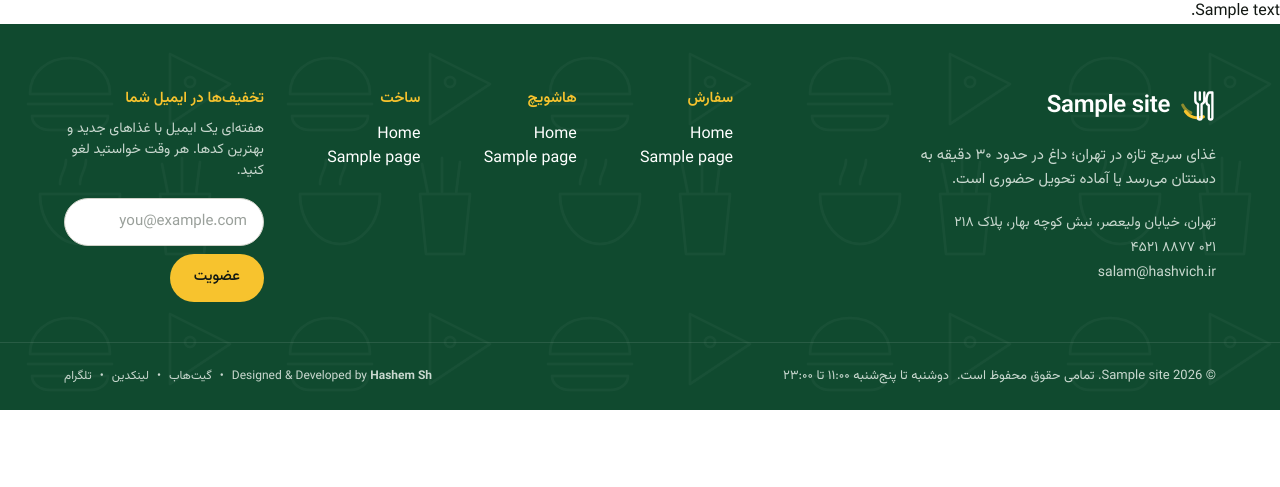
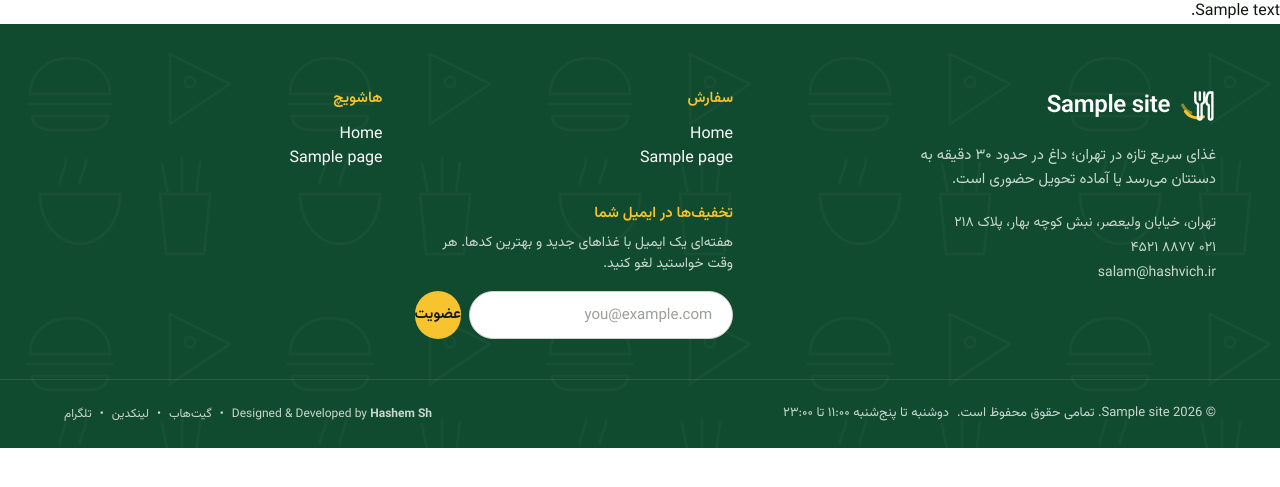
Before and after one commit to hashemsh/hashvich-wordpress-theme, a WordPress theme: template page.php in a window 1280 px wide. Shown: the part 84-571 px from the top of the page. Run offline with PHP 8.4 and a stand-in for WordPress, Linux system fonts and the light colour scheme; the site name, menu and one post (Sample post) are stand-ins, and other content is empty.

Commit message:
refactor(footer): expand newsletter box width, remove build column, and align submit button inline with input

```diff
--- a/footer.php
+++ b/footer.php
@@ -36,7 +36,7 @@ defined( 'ABSPATH' ) || exit;
 			</div>
 
 			<!-- ستون ۲: لینک‌های راهنما و خبرنامه -->
-			<div class="grid gap-10 sm:grid-cols-3 lg:grid-cols-[1fr_1fr_1fr_1.6fr]">
+			<div class="grid gap-8 sm:grid-cols-2 lg:grid-cols-[1fr_1fr_2.4fr]">
 
 				<!-- ستون لینک‌های سفارش -->
 				<div>
@@ -88,39 +88,15 @@ defined( 'ABSPATH' ) || exit;
 					?>
 				</div>
 
-				<!-- ستون لینک‌های ساخت و توسعه -->
-				<div>
-					<h2 class="mb-3 text-[15px] font-semibold text-sun"><?php esc_html_e( 'ساخت', 'hashvich' ); ?></h2>
-					<?php
-					if ( has_nav_menu( 'footer_more' ) ) {
-						wp_nav_menu(
-							array(
-								'theme_location' => 'footer_more',
-								'container'      => false,
-								'menu_class'     => 'flex flex-col',
-								'fallback_cb'    => false,
-							)
-						);
-					} else {
-						?>
-						<ul class="flex flex-col">
-							<li><a class="inline-flex min-h-10 items-center text-[15px] text-on-forest-muted hover:text-white transition-colors" href="<?php echo esc_url( home_url( '/styleguide/' ) ); ?>"><?php esc_html_e( 'راهنمای استایل', 'hashvich' ); ?></a></li>
-							<li><a class="inline-flex min-h-10 items-center text-[15px] text-on-forest-muted hover:text-white transition-colors" href="<?php echo esc_url( home_url( '/shop/' ) ); ?>"><?php esc_html_e( 'فروشگاه', 'hashvich' ); ?></a></li>
-						</ul>
-						<?php
-					}
-					?>
-				</div>
-
-				<!-- فرم عضویت خبرنامه -->
-				<div class="sm:col-span-3 lg:col-span-1">
+				<!-- فرم عضویت خبرنامه با عرض گسترده -->
+				<div class="sm:col-span-2 lg:col-span-1">
 					<h2 class="mb-2 text-[15px] font-semibold text-sun"><?php esc_html_e( 'تخفیف‌ها در ایمیل شما', 'hashvich' ); ?></h2>
 					<p class="mb-4 text-[14px] text-on-forest-muted"><?php esc_html_e( 'هفته‌ای یک ایمیل با غذاهای جدید و بهترین کدها. هر وقت خواستید لغو کنید.', 'hashvich' ); ?></p>
 					<form method="post" action="" class="flex flex-col gap-2" onsubmit="event.preventDefault(); alert('ایمیل شما با موفقیت ثبت شد!');">
-						<div class="flex flex-wrap gap-2">
+						<div class="flex items-center gap-2 w-full">
 							<label for="footer-email-input" class="sr-only"><?php esc_html_e( 'ایمیل', 'hashvich' ); ?></label>
-							<input class="w-full rounded-full border-[1.5px] border-line-strong bg-white px-4 text-[15px] text-ink placeholder:text-faint transition-[border-color,box-shadow] duration-[var(--duration-fast)] hov:border-muted focus:border-leaf focus:outline-none focus:shadow-[0_0_0_4px_rgb(23_96_60/0.15)] h-12 min-w-[200px] flex-1" id="footer-email-input" autocomplete="email" placeholder="you@example.com" type="email" required>
-							<button type="submit" class="round relative inline-flex select-none items-center justify-center gap-2 whitespace-nowrap rounded-full font-medium transition-[background-color,color,transform] duration-[var(--duration-fast)] ease-[var(--ease-out)] bg-sun text-ink hover:bg-sun-2 h-12 px-6 text-[15px] shrink-0">
+							<input class="w-full flex-1 min-w-0 rounded-full border-[1.5px] border-line-strong bg-white px-5 text-[15px] text-ink placeholder:text-faint transition-[border-color,box-shadow] duration-[var(--duration-fast)] hov:border-muted focus:border-leaf focus:outline-none focus:shadow-[0_0_0_4px_rgb(23_96_60/0.15)] h-12" id="footer-email-input" autocomplete="email" placeholder="you@example.com" type="email" required>
+							<button type="submit" class="round relative inline-flex select-none items-center justify-center gap-2 whitespace-nowrap rounded-full font-semibold transition-[background-color,color,transform] duration-[var(--duration-fast)] ease-[var(--ease-out)] bg-sun text-ink hover:bg-sun-2 h-12 px-7 text-[15px] shrink-0 shadow-[0_4px_14px_rgba(247,195,46,0.3)]">
 								<span><?php esc_html_e( 'عضویت', 'hashvich' ); ?></span>
 							</button>
 						</div>
--- a/functions.php
+++ b/functions.php
@@ -48,7 +48,6 @@ add_action(
 				'primary'       => __( 'منوی اصلی هدر', 'hashvich' ),
 				'footer_orders' => __( 'فوتر — سفارش', 'hashvich' ),
 				'footer_brand'  => __( 'فوتر — هاشویچ', 'hashvich' ),
-				'footer_more'   => __( 'فوتر — ساخت و سایر', 'hashvich' ),
 			)
 		);
 	}
```
